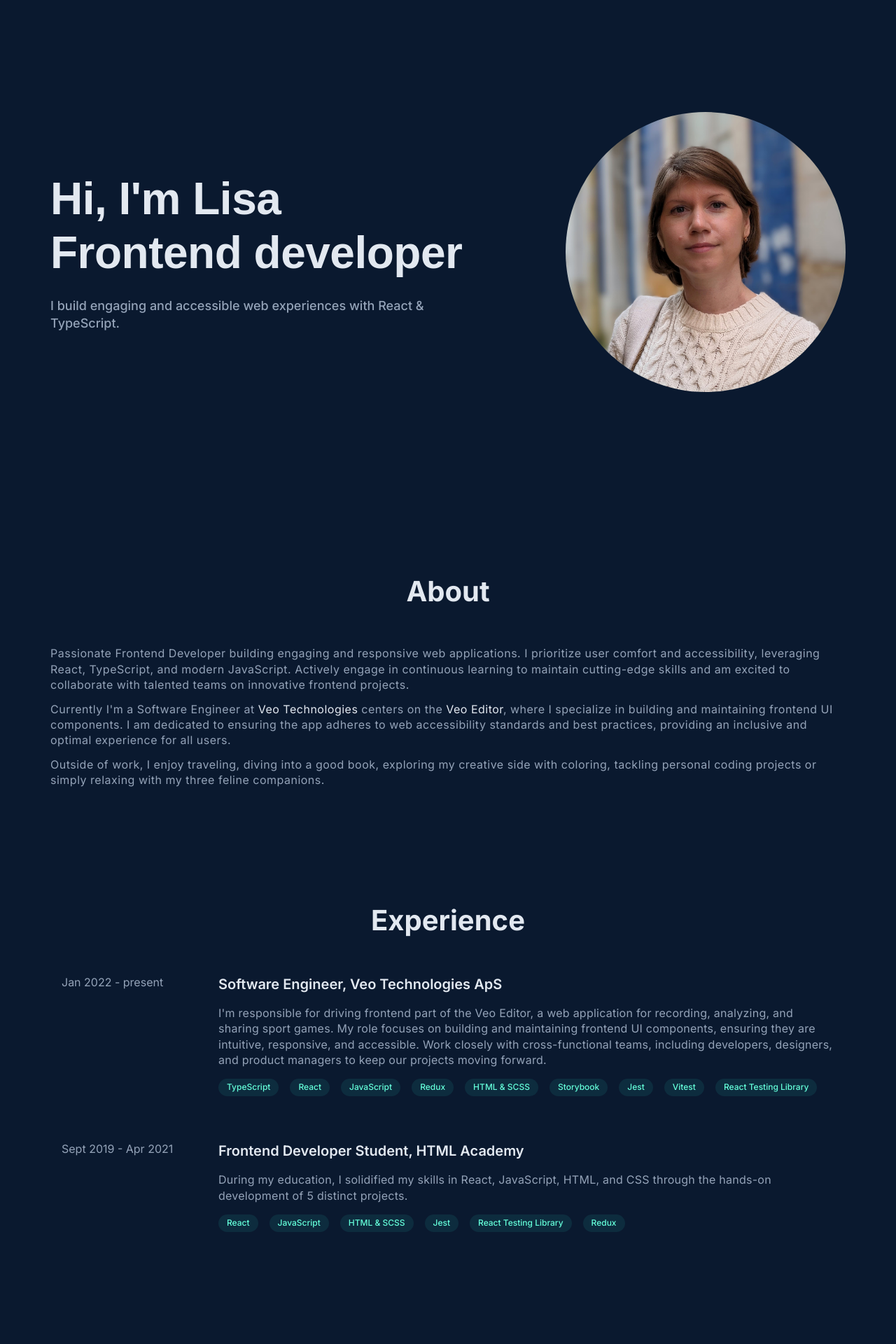
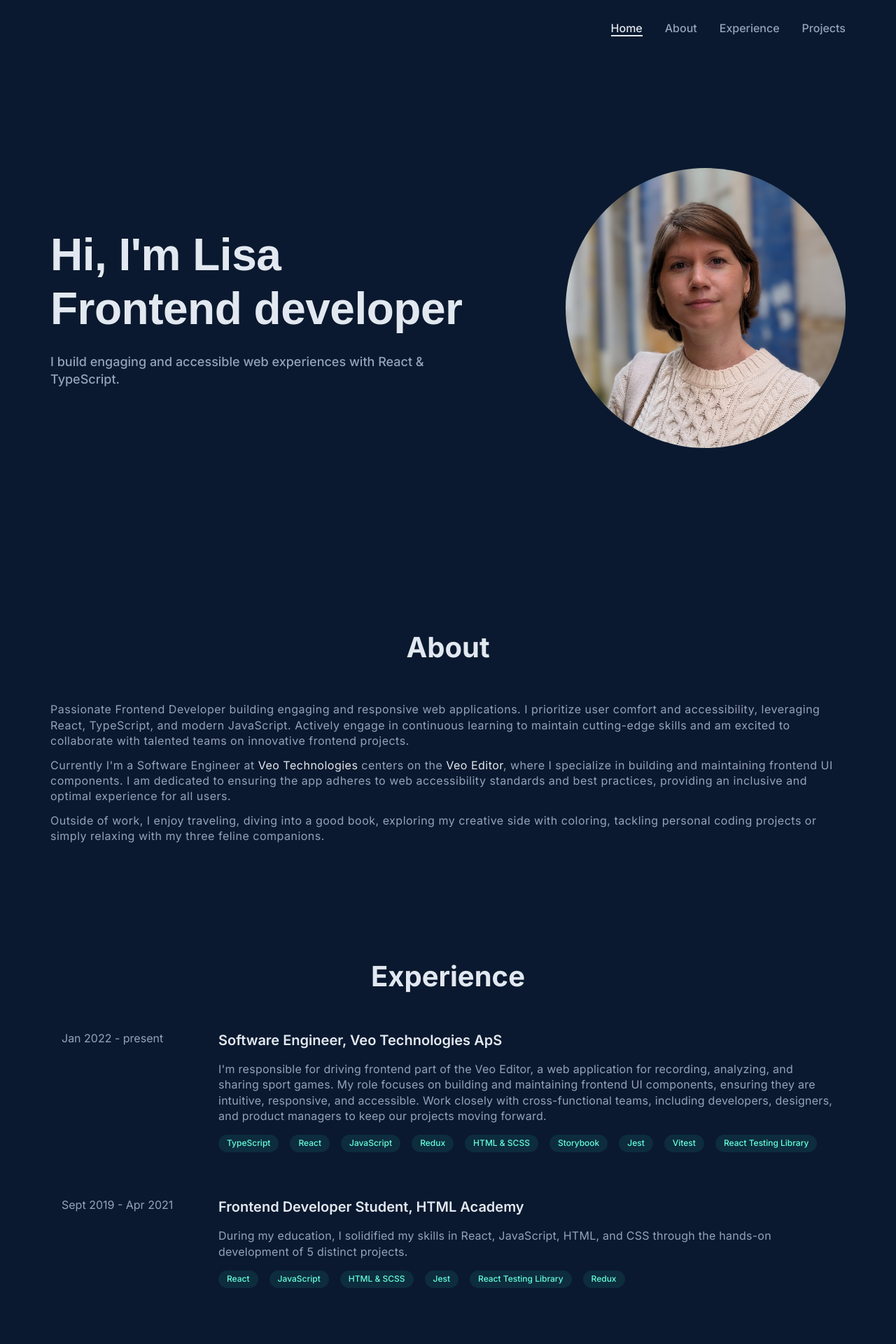
Before and after one commit to ElizabethSh/project-zero, a React (Vite) app: page / in a window 1280 px wide. Shown: the top 1920 px of the page at 70% size. Built offline with nearby package versions, Linux system fonts and the light colour scheme.

Commit message:
Add refs for sections to use them for smooth scroling

```diff
--- a/src/App.tsx
+++ b/src/App.tsx
@@ -1,16 +1,25 @@
+import { useRef } from "react";
 import Layout from "@components/layout";
+import Header from "@components/layout/header";
 import AboutPage from "@pages/about";
 import ExperiencePage from "@pages/experience";
 import HomePage from "@pages/home";
 import ProjectsPage from "@pages/projects";
 
 function App() {
+  const refs = {
+    about: useRef<HTMLDivElement>(null),
+    home: useRef<HTMLDivElement>(null),
+    experience: useRef<HTMLDivElement>(null),
+    projects: useRef<HTMLDivElement>(null),
+  };
+
   return (
-    <Layout>
-      <HomePage />
-      <AboutPage />
-      <ExperiencePage />
-      <ProjectsPage />
+    <Layout header={<Header refs={refs} />}>
+      <HomePage ref={refs.home} />
+      <AboutPage ref={refs.about} />
+      <ExperiencePage ref={refs.experience} />
+      <ProjectsPage ref={refs.projects} />
     </Layout>
   );
 }
--- a/src/components/layout/header/index.tsx
+++ b/src/components/layout/header/index.tsx
@@ -4,8 +4,19 @@ import "./header.scss";
 
 const PAGES = ["home", "about", "experience", "projects"] as const;
 
-const Header = () => {
+type HeaderProps = {
+  refs: Record<string, React.RefObject<HTMLDivElement | null>>;
+};
+
+const Header: React.FC<HeaderProps> = ({ refs }) => {
   const [activeLink, setActiveLink] = useState<string>(PAGES[0]);
+
+  const onLinkClick = (page: string) => {
+    setActiveLink(page);
+    if (refs[page]?.current) {
+      refs[page].current.scrollIntoView({ behavior: "smooth" });
+    }
+  };
 
   return (
     <header className="header">
@@ -17,7 +28,10 @@ const Header = () => {
                 <a
                   className={`page-link ${activeLink === page ? "active" : ""}`}
                   href={`#${page}`}
-                  onClick={() => setActiveLink(page)}
+                  onClick={(e) => {
+                    e.preventDefault();
+                    onLinkClick(page);
+                  }}
                 >
                   {page}
                 </a>
--- a/src/pages/about/index.tsx
+++ b/src/pages/about/index.tsx
@@ -1,9 +1,10 @@
 import "./about.scss";
 
-const AboutPage: React.FC = () => (
-  <section className="about" id="about">
+type AboutPageProps = { ref?: React.Ref<HTMLDivElement> };
+
+const AboutPage: React.FC<AboutPageProps> = ({ ref }) => (
+  <section className="about" id="about" ref={ref}>
     <h2 className="section-header">About</h2>
-    {/* TODO: rephrase it */}
     <div className="about__content">
       <p>
         Passionate Frontend Developer building engaging and responsive web
--- a/src/pages/experience/index.tsx
+++ b/src/pages/experience/index.tsx
@@ -2,8 +2,12 @@ import { experience } from "@data/experience";
 
 import "./experience.scss";
 
-const ExperiencePage: React.FC = () => (
-  <section className="experience" id="experience">
+type ExperiencePageProps = {
+  ref: React.Ref<HTMLDivElement>;
+};
+
+const ExperiencePage: React.FC<ExperiencePageProps> = ({ ref }) => (
+  <section className="experience" id="experience" ref={ref}>
     <h2 className="section-header">Experience</h2>
     <ol className="experience__list">
       {experience.map(
--- a/src/pages/home/index.tsx
+++ b/src/pages/home/index.tsx
@@ -1,7 +1,9 @@
 import "./home.scss";
 
-const HomePage: React.FC = () => (
-  <section className="home" id="home">
+type HomePageProps = { ref: React.Ref<HTMLDivElement> };
+
+const HomePage: React.FC<HomePageProps> = ({ ref }) => (
+  <section className="home" id="home" ref={ref}>
     <div className="home__content">
       <h1 className="home__title">
         Hi, I'm Lisa <br /> Frontend developer
--- a/src/pages/projects/index.tsx
+++ b/src/pages/projects/index.tsx
@@ -2,8 +2,12 @@ import { projects } from "data/projects";
 
 import "./projects.scss";
 
-const ProjectsPage = () => (
-  <section className="projects" id="projects">
+type ProjectsPageProps = {
+  ref: React.Ref<HTMLDivElement>;
+};
+
+const ProjectsPage: React.FC<ProjectsPageProps> = ({ ref }) => (
+  <section className="projects" id="projects" ref={ref}>
     <h1 className="section-header">Projects</h1>
     <ol className="projects__list">
       {projects.map(({ title, id, description, link, image, technologies }) => (
```
